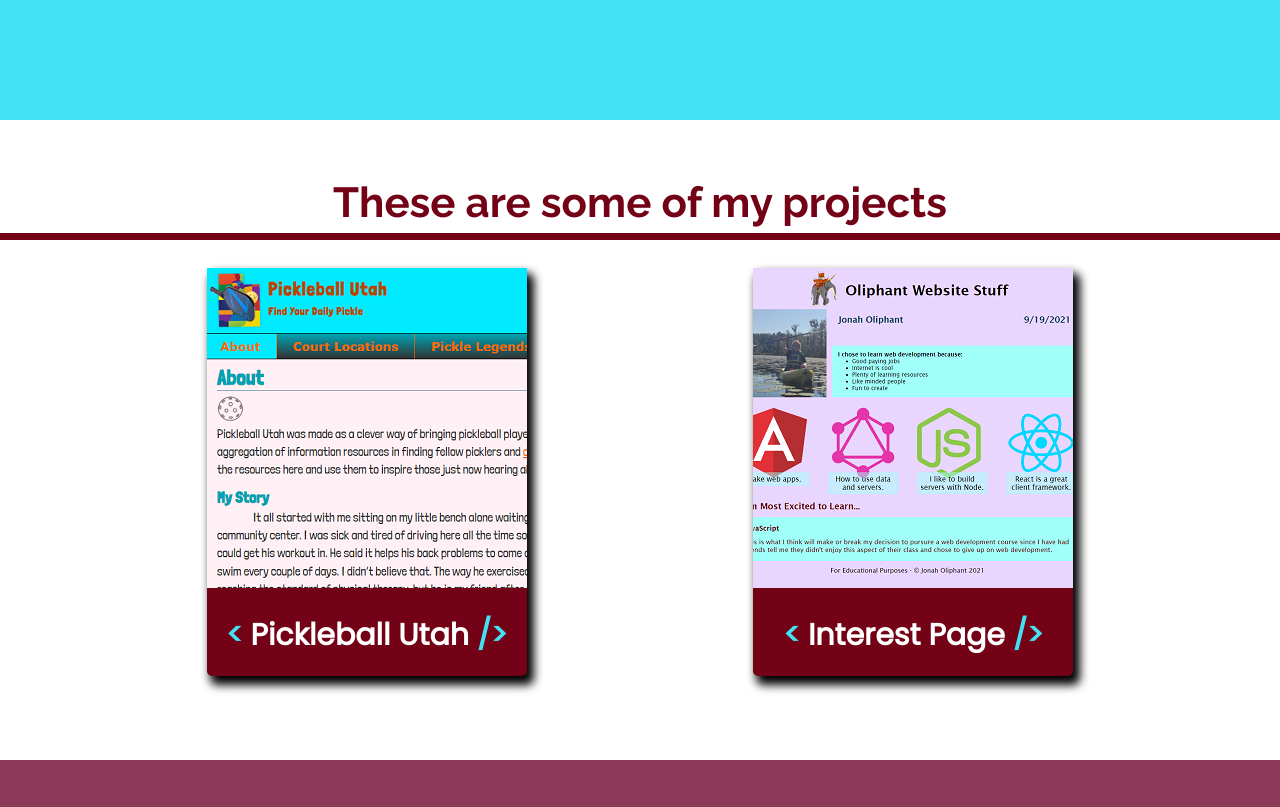
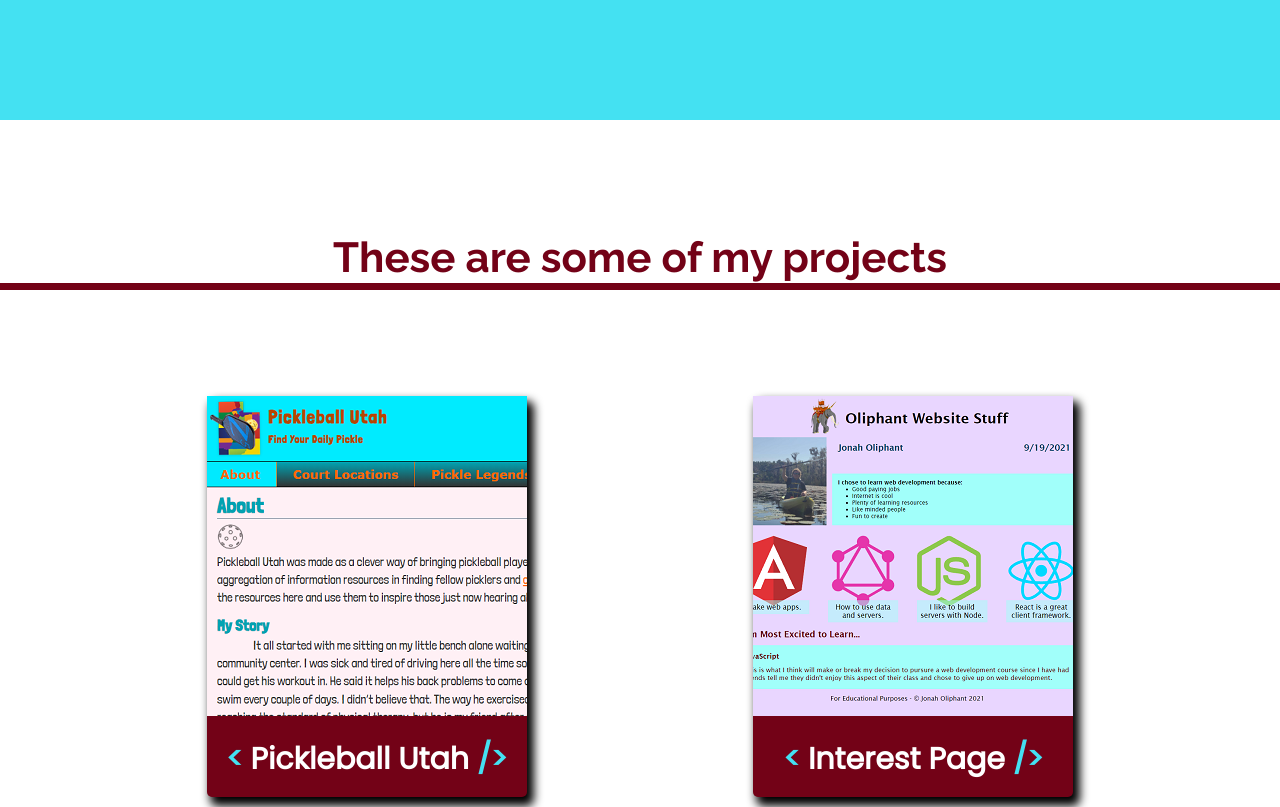
Before and after one commit to JonahOliphant/Personal-Portfolio, a plain HTML site: page index.html in a window 1280 px wide. Shown: the part 680-1487 px from the top of the page. Drawn offline with Linux system fonts and the light colour scheme.

Commit message:
line height and vh grid

```diff
--- a/index.css
+++ b/index.css
@@ -39,8 +39,8 @@
 
 body {
   font-family: "Poppins", sans-serif;
-  font-size: 1.8rem; /* 18px */
-  line-height: 1.4;
+  font-size: 1.8rem;
+  line-height: 1.2;
 }
 
 h1 {
@@ -113,14 +113,14 @@
   }
 
 .projects-grid {
-  padding-top: 2rem;
+  padding-top: 4rem;
   padding-bottom: 6rem;
   display: flex;
   flex-wrap: wrap;
   background-color: #ffffff;
   justify-content: space-evenly;
   align-items: center;
-  height: 80vh;
+  height: 100vh;
 }
 
 
```
